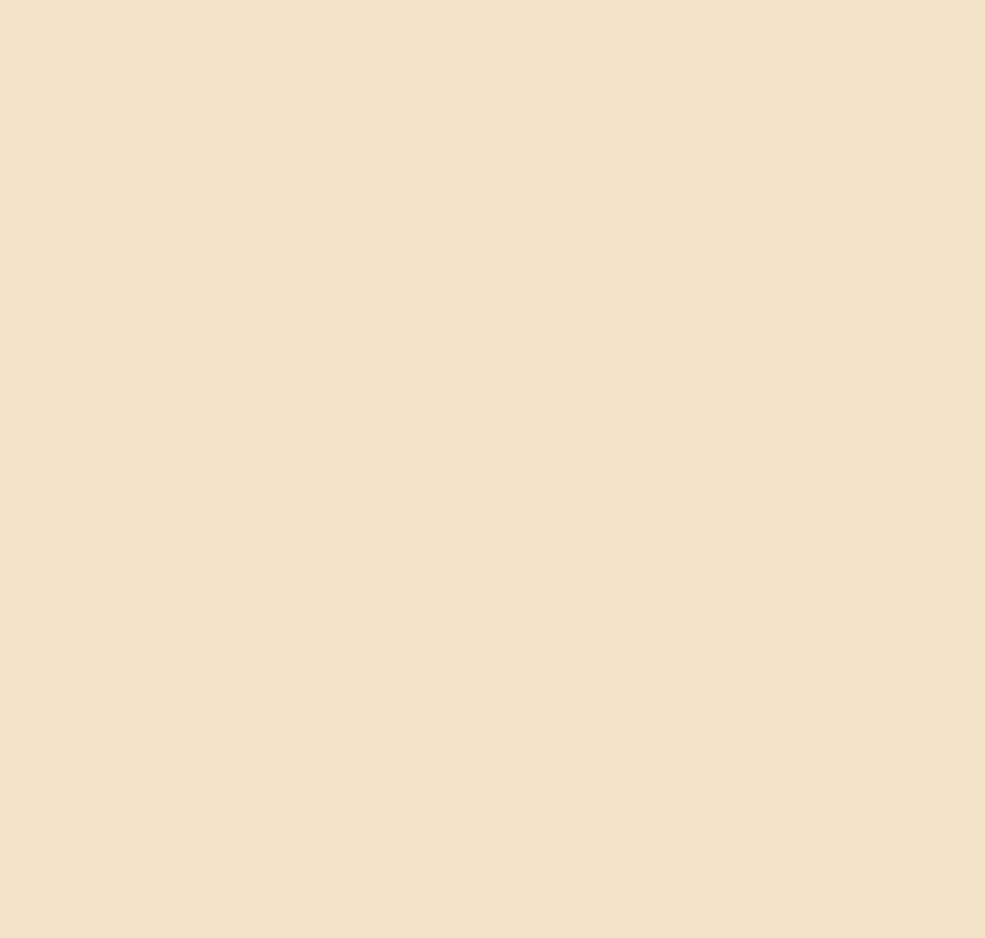
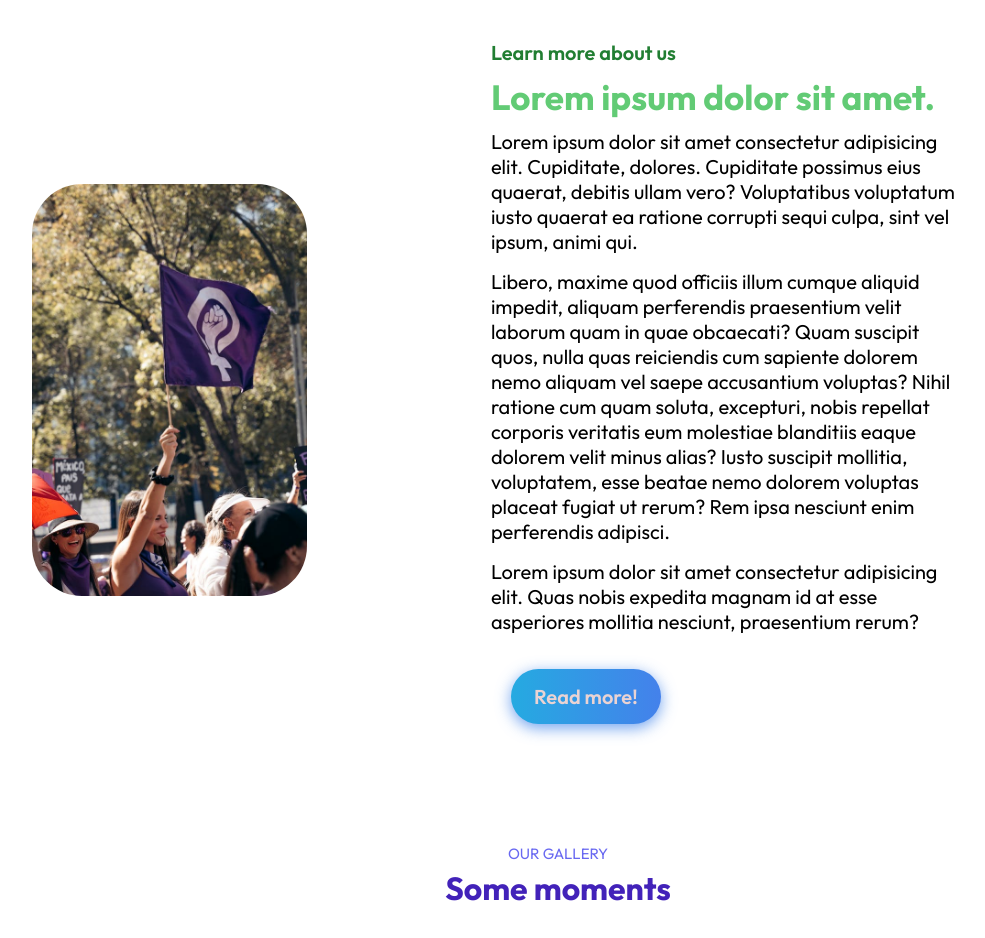
Before and after one commit to Daafiina/Femrat, a React (Vite) app: page / in a window 1280 px wide. Shown: the part 860-1798 px from the top of the page, without its empty margins (82-1067 px from the left). Before the commit the page ends 800 px from the top, so only its background shows below. Built offline with nearby package versions, Linux system fonts and the light colour scheme; a web font is replaced by a local one.

Commit message:
About us Added

```diff
--- a/src/App.jsx
+++ b/src/App.jsx
@@ -1,12 +1,16 @@
 import React from 'react'
 import Navbar from './Components/Navbar/Navbar'
 import Home from './Components/Home/Home'
+import About from './Components/About/About'
+import Title from './Components/Title/Title'
 
 const App = () => {
   return (
     <div>
       <Navbar/>
       <Home/>
+      <About/>
+      <Title subTitle='Our Gallery' title='Some moments'/>
     </div>
   )
 }
--- /dev/null
+++ b/src/Components/About/About.css
@@ -0,0 +1,46 @@
+.about{
+    display: flex;
+    justify-content: space-between;
+    align-items: center;
+    margin: 100px auto;
+    width: 90%;
+}
+
+.left-side{
+    flex-basis: 40%;
+    margin-left: 50px;
+
+}
+
+.right-side{
+    flex-basis: 56%;
+    padding-right: 15%;
+
+
+}
+
+.image{
+    width: 60%;
+    border-radius: 50px;
+}
+.right-side h3 {
+    font-weight: 600;
+}
+
+.about h3{
+    font-weight: 600;
+    font-size: 20px;
+    color: rgb(33, 126, 50);
+}
+
+.about h2{
+    font-size: 35px;
+    color:rgb(98, 203, 117);
+    margin:10px 0;
+    max-width: 500px;
+}
+
+.about p{
+    margin-bottom: 15px;
+    font-size: 20px;
+}
--- /dev/null
+++ b/src/Components/About/About.jsx
@@ -0,0 +1,29 @@
+import React from 'react'
+import hand from '../../assets/rights.jpeg'
+import './About.css'
+
+function About() {
+  return (
+    <div className='about'>
+      <div className='left-side'>
+        <img src={hand} alt="" className='image'/>
+      </div>
+      <div className='right-side'>
+        <h3>Learn more about us</h3>
+        <h2>Lorem ipsum dolor sit amet.</h2>
+        <p>Lorem ipsum dolor sit amet consectetur adipisicing
+           elit. Cupiditate, dolores. Cupiditate possimus eius
+           quaerat, debitis ullam vero? Voluptatibus voluptatum
+           iusto quaerat ea ratione corrupti sequi culpa, sint
+           vel ipsum, animi qui.</p> <p>Libero, maxime quod officiis
+           illum cumque aliquid impedit, aliquam perferendis
+           praesentium velit laborum quam in quae obcaecati?
+           Quam suscipit quos, nulla quas reiciendis cum sapiente dolorem nemo aliquam vel saepe accusantium voluptas? Nihil ratione cum quam soluta, excepturi, nobis repellat corporis veritatis eum molestiae blanditiis eaque dolorem velit minus alias? Iusto suscipit mollitia, voluptatem, esse beatae nemo dolorem voluptas placeat fugiat ut rerum? Rem ipsa nesciunt enim perferendis adipisci.</p>
+           <p>Lorem ipsum dolor sit amet consectetur adipisicing elit. Quas nobis expedita magnam id at esse asperiores mollitia nesciunt, praesentium rerum?</p>
+          <button className='btn color-1'>Read more!</button>
+      </div>
+    </div>
+  )
+}
+
+export default About
--- /dev/null
+++ b/src/Components/Title/Title.css
@@ -0,0 +1,15 @@
+.title{
+    text-align: center;
+    color: rgb(104, 104, 241);
+    font-size:15px;
+    font-weight: 600px;
+    text-transform: uppercase;
+    margin:70px 0 30px;
+}
+
+.title h2{
+    font-size:32px;
+    margin-top:5px;
+    color:rgb(66, 34, 185);
+    text-transform: none;
+}
--- /dev/null
+++ b/src/Components/Title/Title.jsx
@@ -0,0 +1,13 @@
+import React from 'react';
+import './Title.css'
+
+const Title = ({subTitle,title}) => {
+    return (
+        <div className='title'>
+            <p>{subTitle}</p>
+            <h2>{title}</h2>
+        </div>
+    )
+}
+
+export default Title
--- a/src/index.css
+++ b/src/index.css
@@ -8,7 +8,7 @@
 }
 
 body{
-    background-color: #f2e4c7;
+    background-color: #ffffff;
 }
 
 a{
```
Also changed, not shown: src/assets/rights.jpeg (added).
